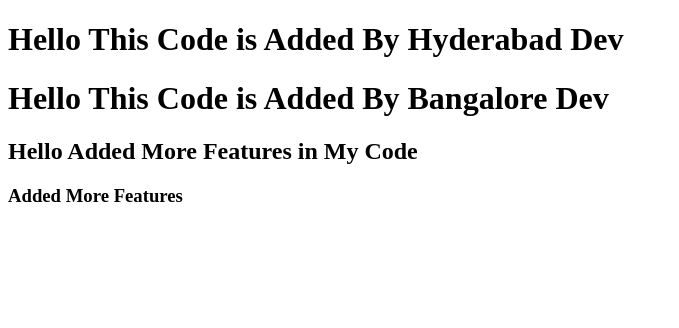
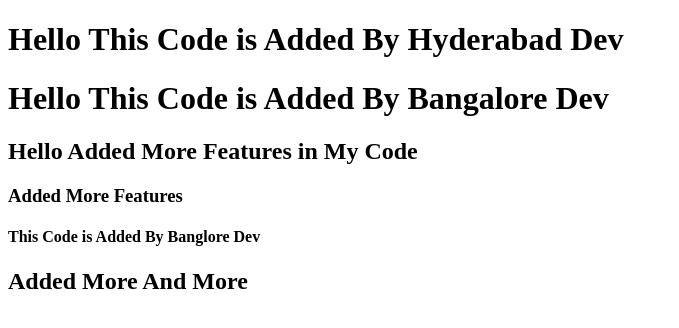
Before and after one commit to 10kc-session/branches, a plain HTML site: page index.html in a window 1280 px wide. Shown: the whole page, without its empty margins (0-679 px from the left). Drawn offline with Linux system fonts and the light colour scheme.

Commit message:
Banglore Update

```diff
--- a/index.html
+++ b/index.html
@@ -11,5 +11,7 @@
     <h1>Hello This Code is Added By Bangalore Dev</h1>
     <h2>Hello Added More Features in My Code</h2>
     <h3>Added More Features</h3>
+    <h4>This Code is Added By Banglore Dev</h4>
+    <h2>Added More And More</h2>
 </body>
 </html>
```
